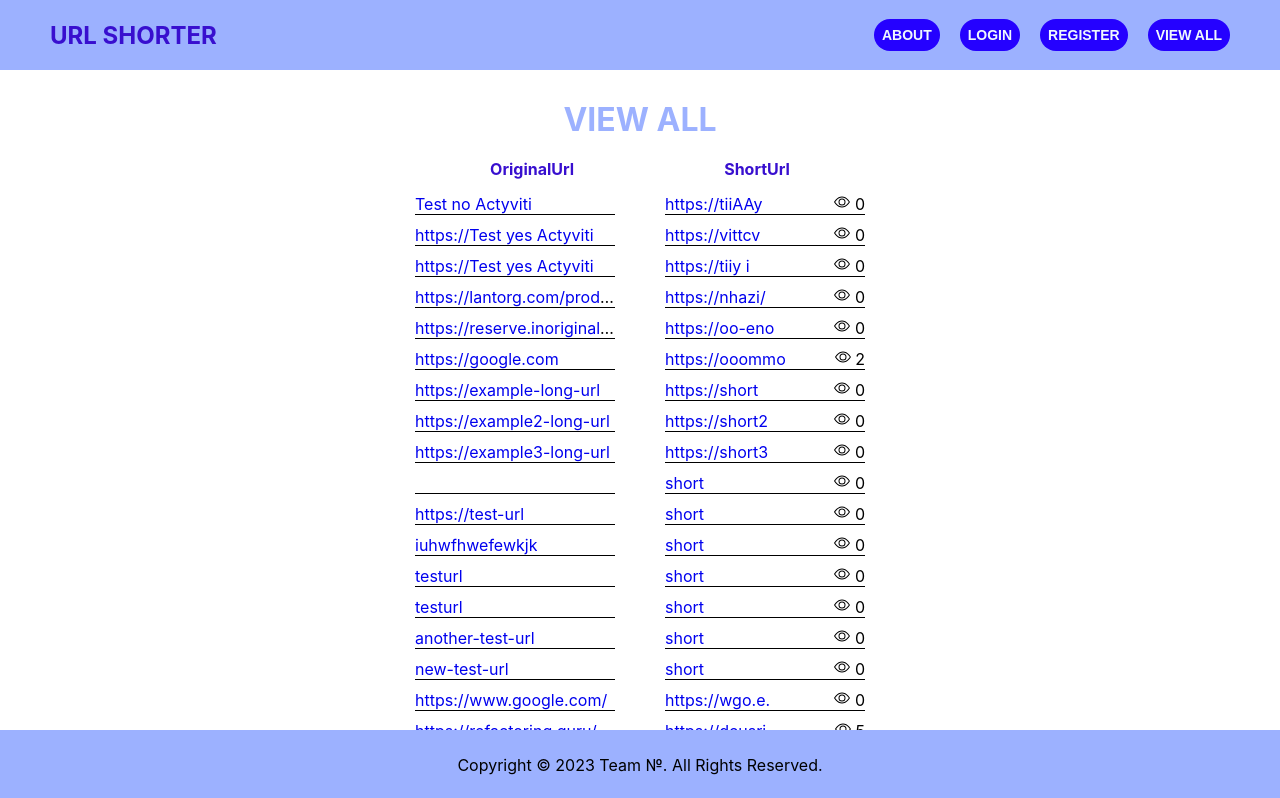
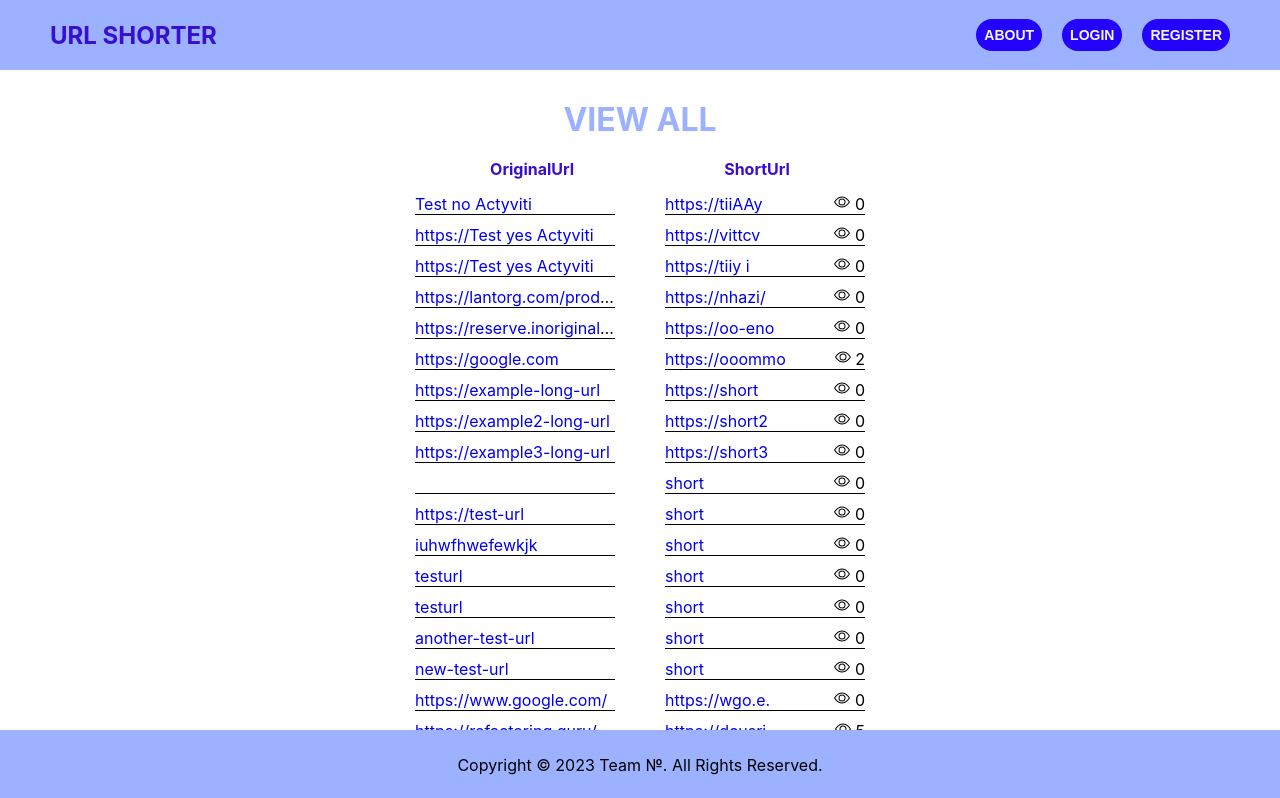
Before and after one commit to Ne4upara/JavaDev_13, a React (Create React App) app in the folder dd/: page / in a window 1280 px wide. Shown: the top 798 px of the page. Built offline with nearby package versions, Linux system fonts and the light colour scheme.

Commit message:
Update Header.js

```diff
--- a/dd/src/Header.js
+++ b/dd/src/Header.js
@@ -27,13 +27,6 @@ const Header = () => {
                         </button>
                     </a>
                 </li>
-                <li>
-                    <a href="/viewAll">
-                        <button className='button'>
-                            View All
-                        </button>
-                    </a>
-                </li>
             </ul>
         </div>
     )
```
